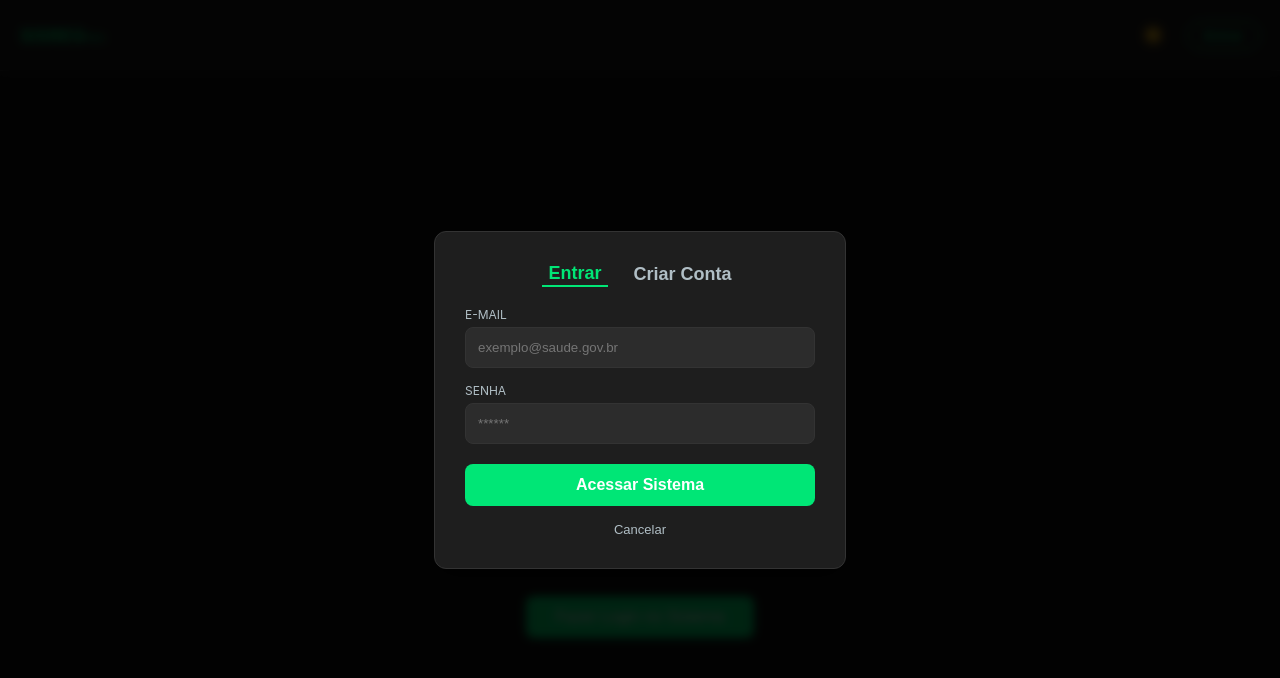
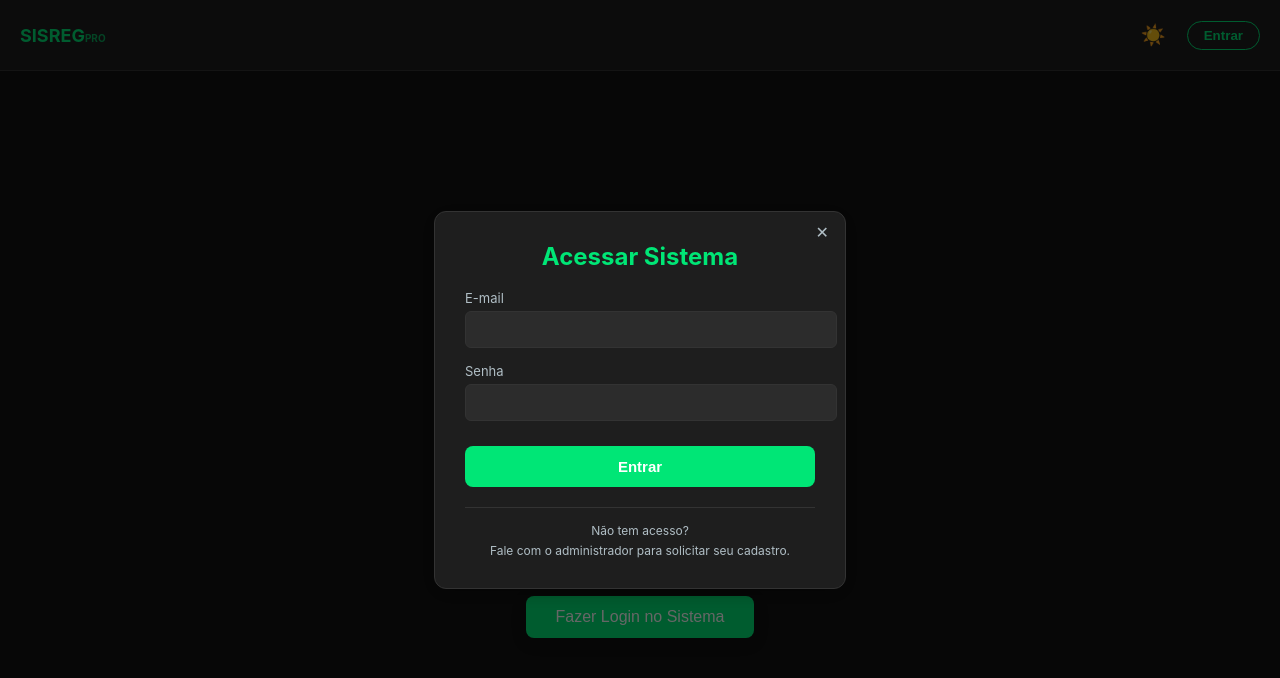
Before and after one commit to I1stm/Projeto-webps, a React (Vite) app in the folder sitema-regulacao/: page / in a window 1280 px wide. Both pictures are taken after a click on the button "Entrar". Shown: the top 678 px of the page. Built offline with nearby package versions, Linux system fonts and the light colour scheme.

Commit message:
docs: Bloqueando criacao de contas por meio externo

```diff
--- a/sitema-regulacao/src/Login.jsx
+++ b/sitema-regulacao/src/Login.jsx
@@ -2,146 +2,103 @@ import React, { useState } from 'react';
 import { supabase } from './supabaseClient';
 
 export default function Login({ aoFechar }) {
-  const [modo, setModo] = useState('login'); // 'login' ou 'cadastro'
   const [email, setEmail] = useState('');
-  const [senha, setSenha] = useState('');
+  const [password, setPassword] = useState('');
   const [loading, setLoading] = useState(false);
-  const [mensagem, setMensagem] = useState({ texto: '', tipo: '' }); // tipo: 'erro' ou 'sucesso'
+  const [erro, setErro] = useState(null);
 
-  const lidarComEnvio = async (e) => {
+  const handleLogin = async (e) => {
     e.preventDefault();
     setLoading(true);
-    setMensagem({ texto: '', tipo: '' });
+    setErro(null);
 
-    try {
-      if (modo === 'login') {
-        // --- LOGICA DE ENTRAR ---
     const { error } = await supabase.auth.signInWithPassword({
       email,
-          password: senha,
+      password,
     });
-        if (error) throw error;
-        // Se der certo, o App.jsx vai detectar a mudança de sessão e fechar o modal sozinho
 
+    if (error) {
+      setErro(error.message === 'Invalid login credentials'
+        ? 'E-mail ou senha incorretos.'
+        : 'Erro ao entrar: ' + error.message);
+      setLoading(false);
     } else {
-        // --- LOGICA DE CRIAR CONTA ---
-        const { error } = await supabase.auth.signUp({
-          email,
-          password: senha,
-        });
-        if (error) throw error;
-        setMensagem({ texto: 'Conta criada! Você já está logado.', tipo: 'sucesso' });
-      }
-    } catch (error) {
-      setMensagem({ texto: error.message, tipo: 'erro' });
-    } finally {
-      setLoading(false);
+      // O App.jsx vai detectar a mudança de sessão automaticamente
+      aoFechar();
     }
   };
 
   return (
     <div style={{
       position: 'fixed', top: 0, left: 0, width: '100%', height: '100%',
-      backgroundColor: 'rgba(0,0,0,0.85)', backdropFilter: 'blur(5px)',
-      display: 'flex', justifyContent: 'center', alignItems: 'center', zIndex: 9999
+      backgroundColor: 'rgba(0,0,0,0.6)', zIndex: 1000,
+      display: 'flex', alignItems: 'center', justifyContent: 'center'
     }}>
       <div style={{
-        background: 'var(--bg-card)', padding: '30px', borderRadius: '12px',
-        width: '350px', border: '1px solid var(--borda)',
-        boxShadow: '0 10px 25px rgba(0,0,0,0.5)'
+        backgroundColor: 'var(--bg-card)', padding: '30px', borderRadius: '12px',
+        width: '90%', maxWidth: '350px', position: 'relative',
+        boxShadow: '0 4px 20px rgba(0,0,0,0.3)',
+        border: '1px solid var(--borda)'
       }}>
-
-        {/* Título e Alternador */}
-        <div style={{ display: 'flex', justifyContent: 'center', gap: '20px', marginBottom: '20px' }}>
+        {/* Botão Fechar */}
         <button
-            onClick={() => setModo('login')}
+          onClick={aoFechar}
           style={{
-              background: 'none', border: 'none',
-              color: modo === 'login' ? 'var(--destaque)' : 'var(--texto-secundario)',
-              fontWeight: 'bold', fontSize: '18px', cursor: 'pointer',
-              borderBottom: modo === 'login' ? '2px solid var(--destaque)' : 'none'
+            position: 'absolute', top: '10px', right: '10px',
+            background: 'transparent', border: 'none',
+            color: 'var(--texto-secundario)', cursor: 'pointer', fontSize: '16px'
           }}
         >
-            Entrar
+          ✕
         </button>
-          <button
-            onClick={() => setModo('cadastro')}
-            style={{
-              background: 'none', border: 'none',
-              color: modo === 'cadastro' ? 'var(--destaque)' : 'var(--texto-secundario)',
-              fontWeight: 'bold', fontSize: '18px', cursor: 'pointer',
-              borderBottom: modo === 'cadastro' ? '2px solid var(--destaque)' : 'none'
-            }}
-          >
-            Criar Conta
-          </button>
-        </div>
 
-        <form onSubmit={lidarComEnvio}>
-          <div style={{ marginBottom: '15px' }}>
-            <label style={{ display: 'block', marginBottom: '5px', color: 'var(--texto-secundario)', fontSize: '12px' }}>E-MAIL</label>
+        <h2 style={{ color: 'var(--destaque)', textAlign: 'center', marginTop: 0 }}>Acessar Sistema</h2>
+
+        <form onSubmit={handleLogin} style={{ display: 'flex', flexDirection: 'column', gap: '15px' }}>
+          <div>
+            <label style={{ display: 'block', fontSize: '13px', color: 'var(--texto-secundario)', marginBottom: '5px' }}>E-mail</label>
             <input
               type="email"
-              placeholder="exemplo@saude.gov.br"
               value={email}
               onChange={(e) => setEmail(e.target.value)}
-              style={{
-                width: '100%', padding: '12px', borderRadius: '8px',
-                border: '1px solid var(--borda)', background: 'var(--input-bg)',
-                color: 'var(--texto-primario)', outline: 'none', boxSizing: 'border-box'
-              }}
               required
+              style={{ width: '100%', padding: '10px', borderRadius: '6px', border: '1px solid var(--borda)', background: 'var(--input-bg)', color: 'var(--texto-primario)', outline: 'none' }}
             />
           </div>
 
-          <div style={{ marginBottom: '20px' }}>
-            <label style={{ display: 'block', marginBottom: '5px', color: 'var(--texto-secundario)', fontSize: '12px' }}>SENHA</label>
+          <div>
+            <label style={{ display: 'block', fontSize: '13px', color: 'var(--texto-secundario)', marginBottom: '5px' }}>Senha</label>
             <input
               type="password"
-              placeholder="******"
-              value={senha}
-              onChange={(e) => setSenha(e.target.value)}
-              style={{
-                width: '100%', padding: '12px', borderRadius: '8px',
-                border: '1px solid var(--borda)', background: 'var(--input-bg)',
-                color: 'var(--texto-primario)', outline: 'none', boxSizing: 'border-box'
-              }}
+              value={password}
+              onChange={(e) => setPassword(e.target.value)}
               required
-              minLength={6}
+              style={{ width: '100%', padding: '10px', borderRadius: '6px', border: '1px solid var(--borda)', background: 'var(--input-bg)', color: 'var(--texto-primario)', outline: 'none' }}
             />
           </div>
 
-          {mensagem.texto && (
-            <div style={{
-              padding: '10px', marginBottom: '15px', borderRadius: '6px', fontSize: '13px',
-              backgroundColor: mensagem.tipo === 'erro' ? 'rgba(255, 82, 82, 0.1)' : 'rgba(0, 230, 118, 0.1)',
-              color: mensagem.tipo === 'erro' ? '#ff5252' : '#00e676', border: `1px solid ${mensagem.tipo === 'erro' ? '#ff5252' : '#00e676'}`
-            }}>
-              {mensagem.texto}
-            </div>
-          )}
+          {erro && <div style={{ color: '#ff5252', fontSize: '13px', textAlign: 'center', padding: '5px', backgroundColor: 'rgba(255, 82, 82, 0.1)', borderRadius: '4px' }}>{erro}</div>}
 
           <button
+            type="submit"
             disabled={loading}
             style={{
-              width: '100%', padding: '12px', background: 'var(--destaque)',
-              color: '#fff', border: 'none', borderRadius: '8px', cursor: 'pointer',
-              fontWeight: 'bold', fontSize: '16px', transition: 'opacity 0.2s'
+              padding: '12px', marginTop: '10px',
+              backgroundColor: 'var(--destaque)', color: '#fff',
+              border: 'none', borderRadius: '8px',
+              cursor: loading ? 'not-allowed' : 'pointer',
+              fontWeight: 'bold', fontSize: '15px',
+              opacity: loading ? 0.7 : 1
             }}
           >
-            {loading ? 'Processando...' : (modo === 'login' ? 'Acessar Sistema' : 'Cadastrar Usuário')}
+            {loading ? 'Entrando...' : 'Entrar'}
           </button>
         </form>
 
-        <button
-          onClick={aoFechar}
-          style={{
-            marginTop: '15px', width: '100%', background: 'transparent', border: 'none',
-            color: 'var(--texto-secundario)', cursor: 'pointer', fontSize: '13px'
-          }}
-        >
-          Cancelar
-        </button>
+        <div style={{ marginTop: '20px', fontSize: '12px', textAlign: 'center', color: 'var(--texto-secundario)', borderTop: '1px solid var(--borda)', paddingTop: '15px' }}>
+          <p style={{ margin: 0 }}>Não tem acesso?</p>
+          <p style={{ margin: '5px 0 0 0' }}>Fale com o administrador para solicitar seu cadastro.</p>
+        </div>
       </div>
     </div>
   );
```
Lines whose indentation alone changed are shown as unchanged.
